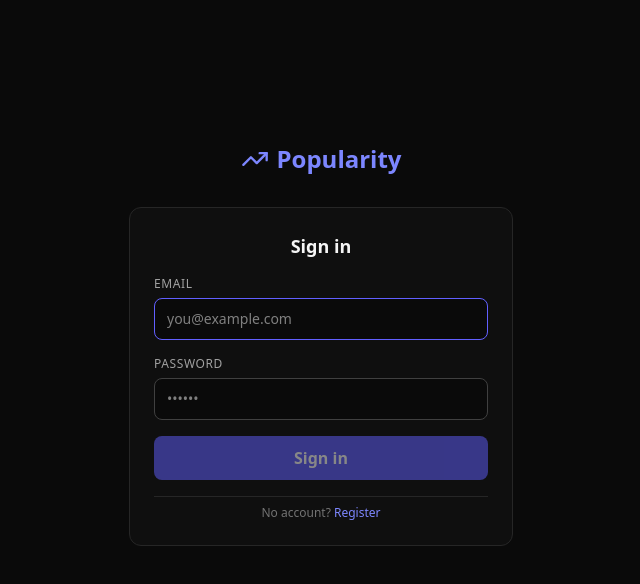
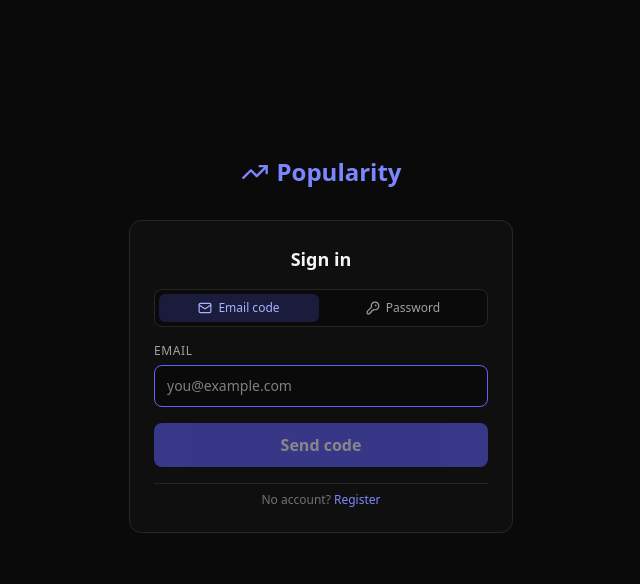
Before and after one commit to suenot/w-popularity-frontend, a Next.js app: page /login in a window 1280 px wide. Shown: the top 584 px of the page, without its empty margins (319-959 px from the left). Built offline with nearby package versions, Linux system fonts and the light colour scheme; no server answers.

Commit message:
feat(auth): add OTP flow (request-code/verify-code) alongside password login

```diff
--- a/src/app/(auth)/login/page.tsx
+++ b/src/app/(auth)/login/page.tsx
@@ -4,22 +4,58 @@ import { useEffect, useState } from "react";
 import Link from "next/link";
 import { useRouter } from "next/navigation";
 import { useAuth } from "@/lib/AuthContext";
-import { Loader2, TrendingUp } from "lucide-react";
+import { KeyRound, Loader2, Mail, TrendingUp } from "lucide-react";
+
+type AuthMethod = "otp" | "password";
 
 export default function LoginPage() {
+  const [method, setMethod] = useState<AuthMethod>("otp");
+  const [step, setStep] = useState<"email" | "code">("email");
   const [email, setEmail] = useState("");
   const [password, setPassword] = useState("");
+  const [code, setCode] = useState("");
   const [error, setError] = useState<string | null>(null);
   const [loading, setLoading] = useState(false);
-  const { login, isAuthenticated, ready } = useAuth();
+  const { login, sendCode, verifyCode, isAuthenticated, ready } = useAuth();
   const router = useRouter();
 
   useEffect(() => {
     if (ready && isAuthenticated) router.replace("/dashboard");
   }, [ready, isAuthenticated, router]);
 
-  const submit = async (e: React.FormEvent) => {
+  const switchMethod = (m: AuthMethod) => {
+    setMethod(m);
+    setStep("email");
+    setError(null);
+    setCode("");
+    setPassword("");
+  };
+
+  const handleSendCode = async (e: React.FormEvent) => {
     e.preventDefault();
+    if (!email) return;
+    setError(null);
+    setLoading(true);
+    const err = await sendCode(email);
+    setLoading(false);
+    if (err) setError(err);
+    else setStep("code");
+  };
+
+  const handleVerifyCode = async (e: React.FormEvent) => {
+    e.preventDefault();
+    if (code.length < 4) return;
+    setError(null);
+    setLoading(true);
+    const err = await verifyCode(email, code);
+    setLoading(false);
+    if (err) setError(err);
+    else router.push("/dashboard");
+  };
+
+  const handlePasswordLogin = async (e: React.FormEvent) => {
+    e.preventDefault();
+    if (!email || !password) return;
     setError(null);
     setLoading(true);
     const err = await login(email, password);
@@ -36,66 +72,182 @@ export default function LoginPage() {
           <span className="text-2xl font-semibold">Popularity</span>
         </div>
 
-        <form
-          onSubmit={submit}
-          className="rounded-xl border border-neutral-800 bg-neutral-900/40 p-6 space-y-4"
-        >
+        <div className="rounded-xl border border-neutral-800 bg-neutral-900/40 p-6 space-y-4">
           <h2 className="text-lg font-semibold text-neutral-100 text-center">
             Sign in
           </h2>
 
-          <div>
-            <label className="block text-xs uppercase tracking-wider text-neutral-400 mb-1.5">
-              Email
-            </label>
-            <input
+          <div className="grid grid-cols-2 gap-1 p-1 bg-neutral-950 rounded-lg border border-neutral-800">
+            <button
+              type="button"
+              onClick={() => switchMethod("otp")}
+              className={`flex items-center justify-center gap-1.5 py-1.5 text-xs font-medium rounded-md transition-colors ${
+                method === "otp"
+                  ? "bg-indigo-500/20 text-indigo-300"
+                  : "text-neutral-400 hover:text-neutral-200"
+              }`}
+            >
+              <Mail size={14} /> Email code
+            </button>
+            <button
+              type="button"
+              onClick={() => switchMethod("password")}
+              className={`flex items-center justify-center gap-1.5 py-1.5 text-xs font-medium rounded-md transition-colors ${
+                method === "password"
+                  ? "bg-indigo-500/20 text-indigo-300"
+                  : "text-neutral-400 hover:text-neutral-200"
+              }`}
+            >
+              <KeyRound size={14} /> Password
+            </button>
+          </div>
+
+          {method === "otp" && step === "email" && (
+            <form onSubmit={handleSendCode} className="space-y-4">
+              <Field
+                label="Email"
                 type="email"
                 value={email}
-              onChange={(e) => setEmail(e.target.value)}
+                onChange={setEmail}
                 autoFocus
-              required
-              className="w-full px-3 py-2.5 bg-neutral-950 border border-neutral-700 rounded-lg text-sm text-neutral-100 outline-none focus:border-indigo-500"
                 placeholder="you@example.com"
               />
+              <ErrorBox error={error} />
+              <SubmitButton loading={loading} disabled={!email}>
+                Send code
+              </SubmitButton>
+            </form>
+          )}
+
+          {method === "otp" && step === "code" && (
+            <form onSubmit={handleVerifyCode} className="space-y-4">
+              <div className="text-xs text-neutral-400 text-center">
+                Code sent to <span className="text-neutral-200">{email}</span>
               </div>
+              <Field
+                label="Verification code"
+                type="text"
+                value={code}
+                onChange={(v) => setCode(v.replace(/\D/g, "").slice(0, 6))}
+                autoFocus
+                placeholder="6-digit code"
+                inputMode="numeric"
+              />
+              <ErrorBox error={error} />
+              <SubmitButton loading={loading} disabled={code.length < 4}>
+                Verify
+              </SubmitButton>
+              <button
+                type="button"
+                onClick={() => setStep("email")}
+                className="w-full text-xs text-neutral-500 hover:text-neutral-300"
+              >
+                Use different email
+              </button>
+            </form>
+          )}
 
-          <div>
-            <label className="block text-xs uppercase tracking-wider text-neutral-400 mb-1.5">
-              Password
-            </label>
-            <input
+          {method === "password" && (
+            <form onSubmit={handlePasswordLogin} className="space-y-4">
+              <Field
+                label="Email"
+                type="email"
+                value={email}
+                onChange={setEmail}
+                autoFocus
+                placeholder="you@example.com"
+              />
+              <Field
+                label="Password"
                 type="password"
                 value={password}
-              onChange={(e) => setPassword(e.target.value)}
-              required
-              className="w-full px-3 py-2.5 bg-neutral-950 border border-neutral-700 rounded-lg text-sm text-neutral-100 outline-none focus:border-indigo-500"
+                onChange={setPassword}
                 placeholder="••••••"
               />
-          </div>
-
-          {error && (
-            <div className="text-sm text-rose-400 bg-rose-500/10 border border-rose-500/20 rounded-lg px-3 py-2">
-              {error}
-            </div>
+              <ErrorBox error={error} />
+              <SubmitButton loading={loading} disabled={!email || !password}>
+                Sign in
+              </SubmitButton>
+            </form>
           )}
-
-          <button
-            type="submit"
-            disabled={loading || !email || !password}
-            className="w-full py-2.5 bg-indigo-500 text-white font-semibold rounded-lg hover:bg-indigo-600 disabled:opacity-50 flex items-center justify-center gap-2"
-          >
-            {loading && <Loader2 size={14} className="animate-spin" />}
-            Sign in
-          </button>
 
           <div className="text-center text-xs text-neutral-500 pt-2 border-t border-neutral-800">
             No account?{" "}
-            <Link href="/register" className="text-indigo-400 hover:text-indigo-300">
+            <Link
+              href="/register"
+              className="text-indigo-400 hover:text-indigo-300"
+            >
               Register
             </Link>
           </div>
-        </form>
+        </div>
       </div>
     </div>
   );
 }
+
+function Field({
+  label,
+  type,
+  value,
+  onChange,
+  autoFocus,
+  placeholder,
+  inputMode,
+}: {
+  label: string;
+  type: string;
+  value: string;
+  onChange: (v: string) => void;
+  autoFocus?: boolean;
+  placeholder?: string;
+  inputMode?: "numeric";
+}) {
+  return (
+    <div>
+      <label className="block text-xs uppercase tracking-wider text-neutral-400 mb-1.5">
+        {label}
+      </label>
+      <input
+        type={type}
+        value={value}
+        onChange={(e) => onChange(e.target.value)}
+        autoFocus={autoFocus}
+        required
+        inputMode={inputMode}
+        className="w-full px-3 py-2.5 bg-neutral-950 border border-neutral-700 rounded-lg text-sm text-neutral-100 outline-none focus:border-indigo-500"
+        placeholder={placeholder}
+      />
+    </div>
+  );
+}
+
+function ErrorBox({ error }: { error: string | null }) {
+  if (!error) return null;
+  return (
+    <div className="text-sm text-rose-400 bg-rose-500/10 border border-rose-500/20 rounded-lg px-3 py-2">
+      {error}
+    </div>
+  );
+}
+
+function SubmitButton({
+  loading,
+  disabled,
+  children,
+}: {
+  loading: boolean;
+  disabled: boolean;
+  children: React.ReactNode;
+}) {
+  return (
+    <button
+      type="submit"
+      disabled={loading || disabled}
+      className="w-full py-2.5 bg-indigo-500 text-white font-semibold rounded-lg hover:bg-indigo-600 disabled:opacity-50 flex items-center justify-center gap-2"
+    >
+      {loading && <Loader2 size={14} className="animate-spin" />}
+      {children}
+    </button>
+  );
+}
--- a/src/lib/AuthContext.tsx
+++ b/src/lib/AuthContext.tsx
@@ -14,6 +14,8 @@ import {
   loginRequest,
   registerRequest,
   logoutRequest,
+  requestCodeRequest,
+  verifyCodeRequest,
   getStoredToken,
   decodeJwt,
 } from "./auth";
@@ -35,6 +37,8 @@ interface AuthContextProps {
     password: string,
     username?: string,
   ) => Promise<string | null>;
+  sendCode: (email: string) => Promise<string | null>;
+  verifyCode: (email: string, code: string) => Promise<string | null>;
   logout: () => Promise<void>;
 }
 
@@ -76,6 +80,18 @@ export function AuthProvider({ children }: { children: ReactNode }) {
     [],
   );
 
+  const sendCode = useCallback(async (em: string) => {
+    const r = await requestCodeRequest(em);
+    return r.error ?? null;
+  }, []);
+
+  const verifyCode = useCallback(async (em: string, code: string) => {
+    const r = await verifyCodeRequest(em, code);
+    if (r.error) return r.error;
+    if (r.token) setToken(r.token);
+    return null;
+  }, []);
+
   const logout = useCallback(async () => {
     await logoutRequest();
     setToken(null);
@@ -94,6 +110,8 @@ export function AuthProvider({ children }: { children: ReactNode }) {
         ready,
         login,
         register,
+        sendCode,
+        verifyCode,
         logout,
       }}
     >
--- a/src/lib/auth.ts
+++ b/src/lib/auth.ts
@@ -98,6 +98,48 @@ export async function registerRequest(
   }
 }
 
+export async function requestCodeRequest(
+  email: string,
+): Promise<{ error?: string }> {
+  try {
+    const res = await fetch(`${AUTH_URL}/auth/request-code`, {
+      method: "POST",
+      headers: { "Content-Type": "application/json" },
+      body: JSON.stringify({ email }),
+    });
+    const data = await res.json().catch(() => ({}));
+    if (!res.ok) {
+      return { error: data.detail || data.error || "Failed to send code" };
+    }
+    return {};
+  } catch {
+    return { error: "Network error" };
+  }
+}
+
+export async function verifyCodeRequest(
+  email: string,
+  code: string,
+): Promise<{ token?: string; error?: string }> {
+  try {
+    const res = await fetch(`${AUTH_URL}/auth/verify-code`, {
+      method: "POST",
+      headers: { "Content-Type": "application/json" },
+      body: JSON.stringify({ email, code }),
+    });
+    const data = await res.json().catch(() => ({}));
+    if (!res.ok) {
+      return { error: data.detail || data.error || "Invalid code" };
+    }
+    if (data.token) {
+      await persistToken(data.token);
+    }
+    return { token: data.token };
+  } catch {
+    return { error: "Network error" };
+  }
+}
+
 export async function logoutRequest() {
   try {
     await fetch("/api/auth/logout", { method: "POST" });
```
Lines whose indentation alone changed are shown as unchanged.
